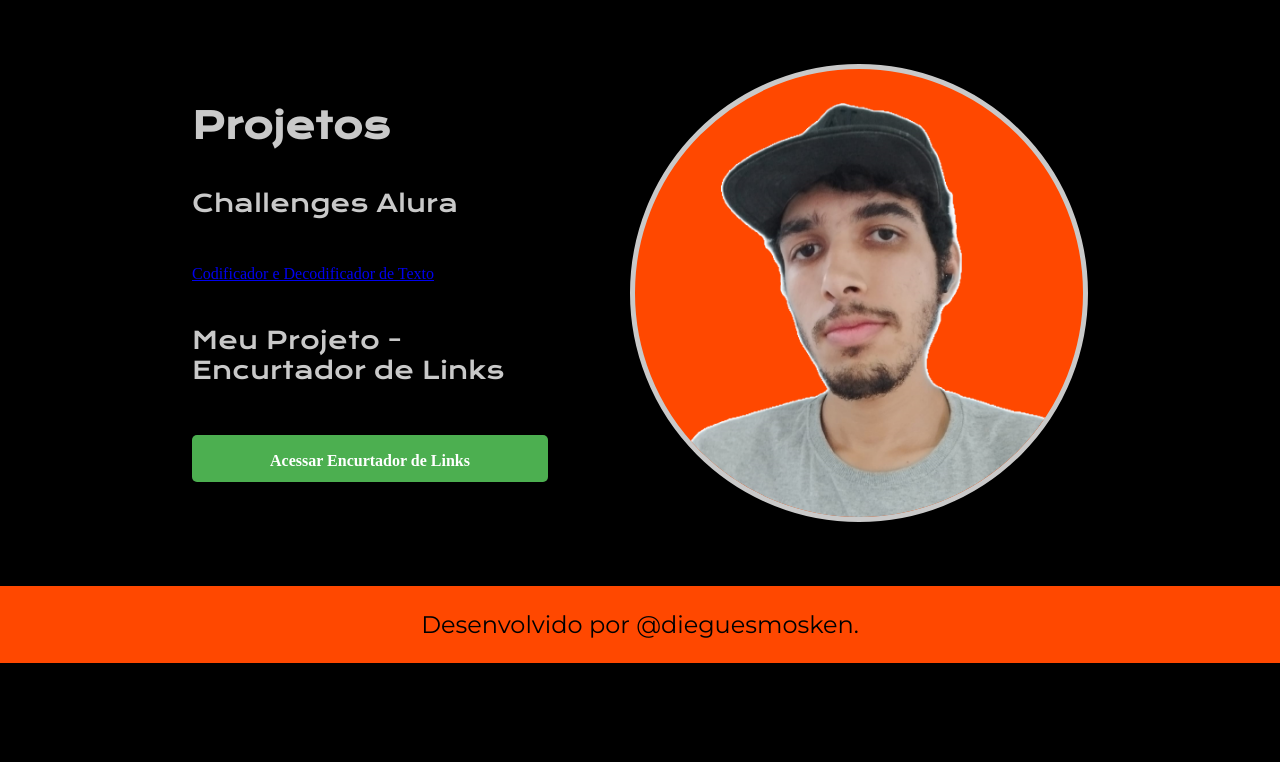
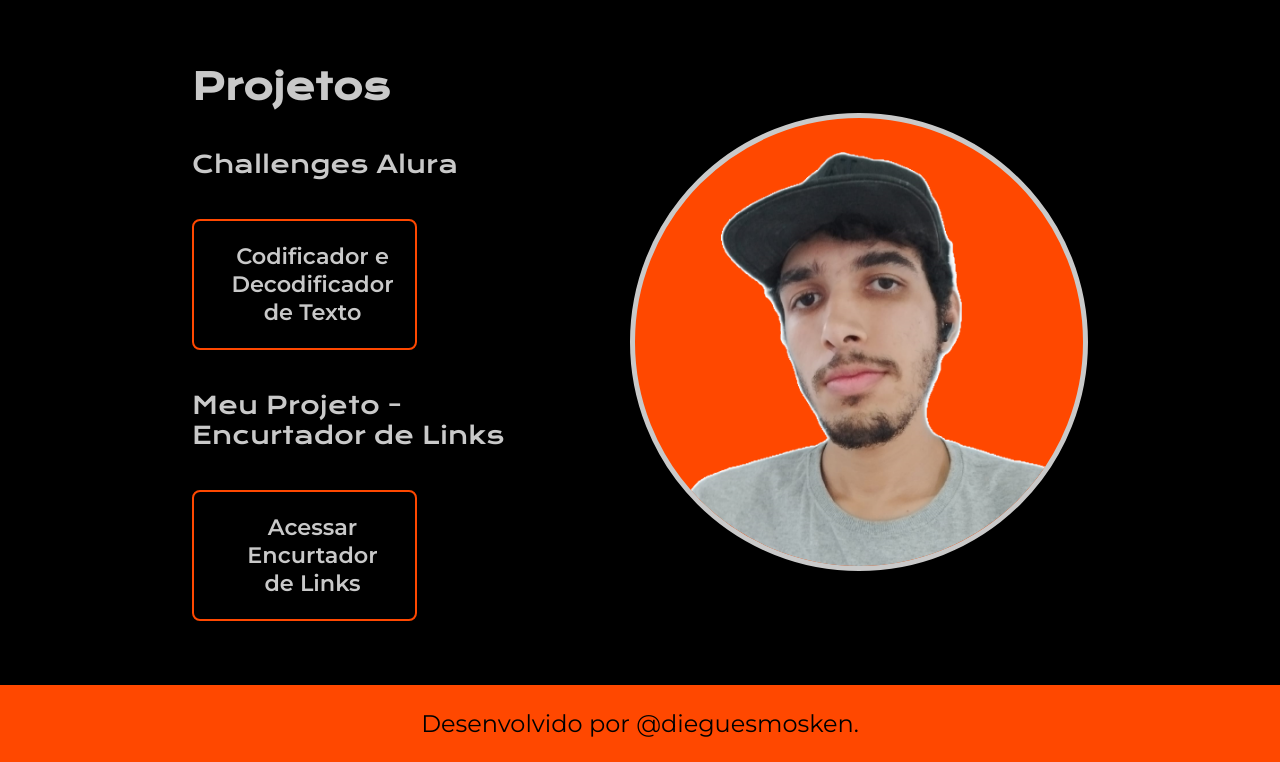
Before and after one commit to dieguesmosken/dieguesmosken.github.io, a PHP site: page /v2/projects.html in a window 1280 px wide. Shown: the part 55-817 px from the top of the page. Before the commit the page ends 718 px from the top, so only its background shows below. Run offline with PHP 8.4, Linux system fonts and the light colour scheme.

Commit message:
Update style.css

```diff
--- a/v2/styles/style.css
+++ b/v2/styles/style.css
@@ -76,7 +76,7 @@ body{
     font-family: var(--fonte-primaria);
     font-weight: 400;
     font-size: 1.5rem;
-}/*
+}
 .apresentacao__links__navegacao{
     display: flex;
     justify-content: center;
@@ -95,26 +95,7 @@ body{
 .apresentacao__links__navegacao:hover{
     background-color: var(--cor-hover);
     color: var(--cor-secundaria);
-} teste*/
-/* Estilo para o botão */
-.apresentacao__links__navegacao.botao {
-    display: inline-block;
-    padding: 10px 20px;
-    margin-top: 10px;
-    background-color: #4CAF50; /* Cor de fundo */
-    color: white; /* Cor do texto */
-    text-align: center;
-    text-decoration: none;
-    border-radius: 5px;
-    font-size: 16px;
-    font-weight: bold;
-    transition: background-color 0.3s;
 }
-
-.apresentacao__links__navegacao.botao:hover {
-    background-color: #45a049; /* Cor quando o mouse passa por cima */
-}
-
 .apresentacao__icone {
     font-size: 1.5rem;
     color: var(--cor-terciaria) ;
```
